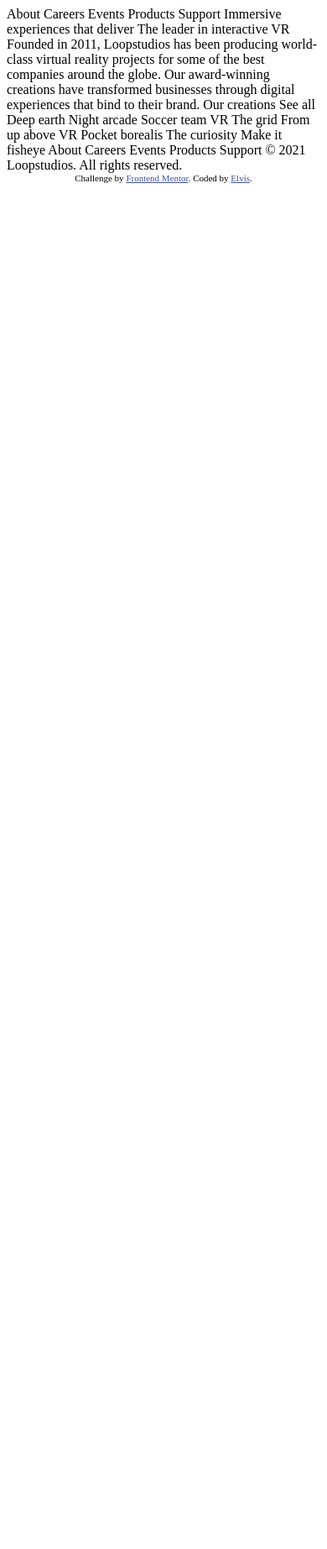
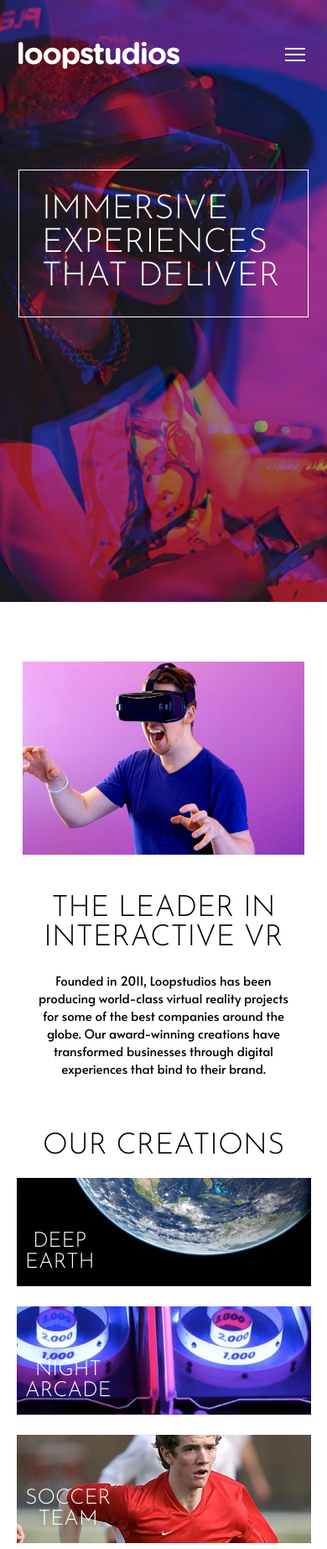
Before and after one commit to Acelewy/FrontEnd-mentor-Challenge-11, a plain HTML site: page index.html in a window 390 px wide. Shown: the top 1845 px of the page at 84% size. Before the commit the page ends 844 px from the top, so only its background shows below. Drawn offline with Linux system fonts and the light colour scheme.

Commit message:
challenge 11

```diff
--- /dev/null
+++ b/index.css
@@ -0,0 +1,110 @@
+* {
+    box-sizing: border-box;
+    padding: 0;
+    margin: 0;
+}
+
+body {
+    font-family: 'Alata', sans-serif;
+    font-size: 15px;
+}
+
+.section-1 {
+    height: 85vh;
+    font-family: 'Josefin Sans', sans-serif;
+    background-image: url('./images/mobile/image-hero.jpg');
+    background-position: center;
+    background-size: cover;
+    padding: 22px;
+    padding-top: 50px;
+}
+
+.josefin {
+    font-family: 'Josefin Sans', sans-serif;
+    padding-top: 43px;
+    font-size: 35px;
+}
+
+.interactive-text {
+    padding: 22px 35px;
+}
+
+.logo-hamburger {
+    display: flex;
+    justify-content: space-between;
+    padding-bottom: 120px;
+}
+
+.hamburger {}
+
+button {
+    background: none;
+    width: 9%;
+    object-fit: contain;
+    outline: none;
+    border: none;
+}
+
+.txt1 {
+    border: 1px solid white;
+    color: white;
+}
+
+.logo-text {
+    font-size: 40px;
+    padding: 27px;
+    font-weight: 300;
+}
+
+.section-2 {
+    text-align: center;
+    padding: 0px 2px;
+}
+
+.interactive {
+    padding-top: 71px;
+    width: 87%;
+}
+
+.section-3 {
+    text-align: center;
+}
+
+.images {
+    width: 90vw;
+}
+
+.earth {
+    position: relative;
+    padding-top: 20px;
+}
+
+.position {
+    position: absolute;
+    left: 30px;
+    color: white;
+    z-index: 2;
+    bottom: 20px;
+    font-family: 'Josefin Sans', sans-serif;
+    font-size: 25px;
+}
+
+.see-all {
+    padding: 10px;
+    border: 1px solid black;
+    margin: 20px 108px;
+    display: block;
+}
+
+a {
+    text-decoration: none;
+    color: black;
+}
+
+.see-all:hover {
+    background-color: black;
+}
+
+a:hover {
+    color: white;
+}
--- a/index.html
+++ b/index.html
@@ -7,6 +7,9 @@
     <!-- displays site properly based on user's device -->
 
     <link rel="icon" type="image/png" sizes="32x32" href="./images/favicon-32x32.png">
+    <link rel="preconnect" href="https://fonts.gstatic.com">
+    <link href="https://fonts.googleapis.com/css2?family=Alata&family=Josefin+Sans:wght@300&display=swap" rel="stylesheet">
+    <link rel="stylesheet" href="index.css">
 
     <title>Frontend Mentor | Loopstudios landing page</title>
 
@@ -24,9 +27,109 @@
 </head>
 
 <body>
-    About Careers Events Products Support Immersive experiences that deliver The leader in interactive VR Founded in 2011, Loopstudios has been producing world-class virtual reality projects for some of the best companies around the globe. Our award-winning
-    creations have transformed businesses through digital experiences that bind to their brand. Our creations See all Deep earth Night arcade Soccer team VR The grid From up above VR Pocket borealis The curiosity Make it fisheye About Careers Events Products
-    Support © 2021 Loopstudios. All rights reserved.
+    <section>
+        <div class="section-1">
+            <div class="logo-hamburger">
+                <img class="logo" src="./images/logo.svg" alt="logo">
+                <button><img class="hamburger" src="./images/icon-hamburger.svg" alt="hamburger"></button>
+
+            </div>
+            <div class="txt1">
+                <p class="logo-text">IMMERSIVE EXPERIENCES THAT DELIVER</p>
+            </div>
+
+        </div>
+        <div class='section-2'>
+            <div><img class="interactive" src="./images/mobile/image-interactive.jpg" alt="interactive"></diV>
+            <div>
+                <p class="josefin">THE LEADER IN INTERACTIVE VR</p>
+                <p class="interactive-text">Founded in 2011, Loopstudios has been producing world-class virtual reality projects for some of the best companies around the globe. Our award-winning creations have transformed businesses through digital experiences that bind to their
+                    brand.
+                </p>
+            </div>
+
+
+        </div>
+        <div class="section-3">
+            <p class="josefin">OUR CREATIONS</p>
+            <section class="earth">
+
+                <div>
+                    <img class="images" src="./images/mobile/image-deep-earth.jpg" alt="deep earth">
+                </div>
+                <p class="position">DEEP<br> EARTH</p>
+
+            </section>
+            <section class="earth">
+                <div>
+                    <img class="images" src="./images/mobile/image-night-arcade.jpg" alt="night arcade">
+                </div>
+                <p class="position">NIGHT<br> ARCADE</p>
+
+
+            </section>
+
+            <section class="earth">
+                <div>
+                    <img class="images" src="./images/mobile/image-soccer-team.jpg" alt="soccer team">
+                </div>
+                <p class="position">SOCCER<br> TEAM</p>
+
+
+            </section>
+            <section class="earth">
+                <div>
+                    <img class="images" src="./images/mobile/image-grid.jpg" alt="the grid">
+                </div>
+                <p class="position">THE<br>GRID</p>
+
+
+            </section>
+            <section class="earth">
+                <div>
+                    <img class="images" src="./images/mobile/image-from-above.jpg" alt="from up above">
+                </div>
+                <p class="position">FROM UP<br> ABOVE VR</p>
+
+
+            </section>
+            <section class="earth">
+                <div>
+                    <img class="images" src="./images/mobile/image-pocket-borealis.jpg" alt="pocket borealis">
+                </div>
+                <p class="position">POCKET<br> BOREALIS</p>
+
+
+            </section>
+            <section class="earth">
+                <div>
+                    <img class="images" src="./images/mobile/image-curiosity.jpg" alt="the curiosity">
+                </div>
+                <p class="position">THE<br> CURIOSITY</p>
+
+            </section>
+            <section class="earth">
+                <div>
+                    <img class="images" src="./images/mobile/image-fisheye.jpg" alt="make it fisheye">
+                </div>
+                <p class="position">MAKE IT<br> FISHEYE</p>
+
+
+            </section>
+
+            <div>
+                <a class="see-all" href="#">SEE ALL</a>
+            </div>
+
+
+        </div>
+
+        <p>
+            About Careers Events Products Support © 2021 Loopstudios. All rights reserved. About Careers Events Products Support
+
+        </p>
+
+    </section>
 
     <div class="attribution">
         Challenge by <a href="https://www.frontendmentor.io?ref=challenge" target="_blank">Frontend Mentor</a>. Coded by <a href="#">Elvis</a>.
```
